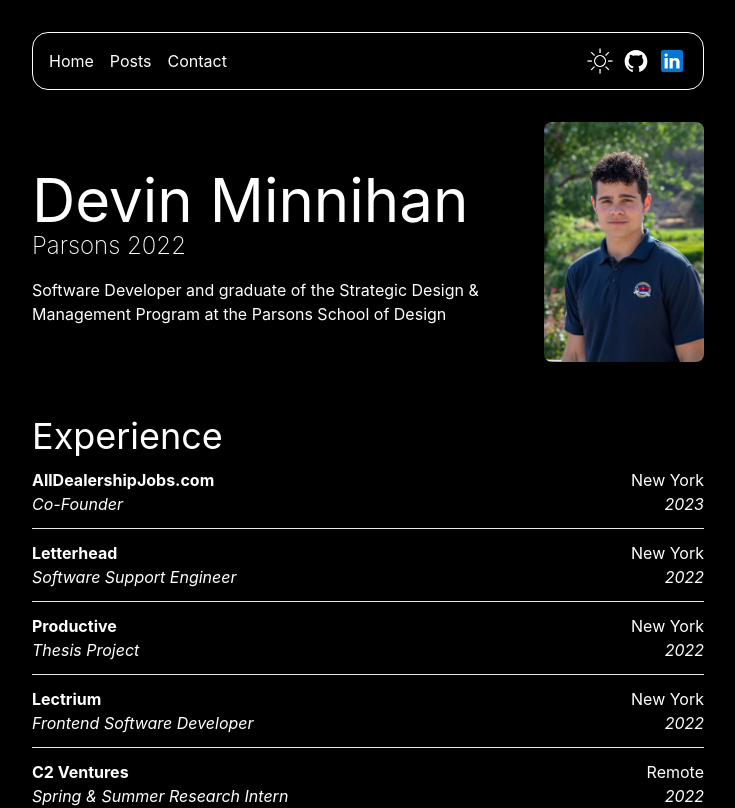
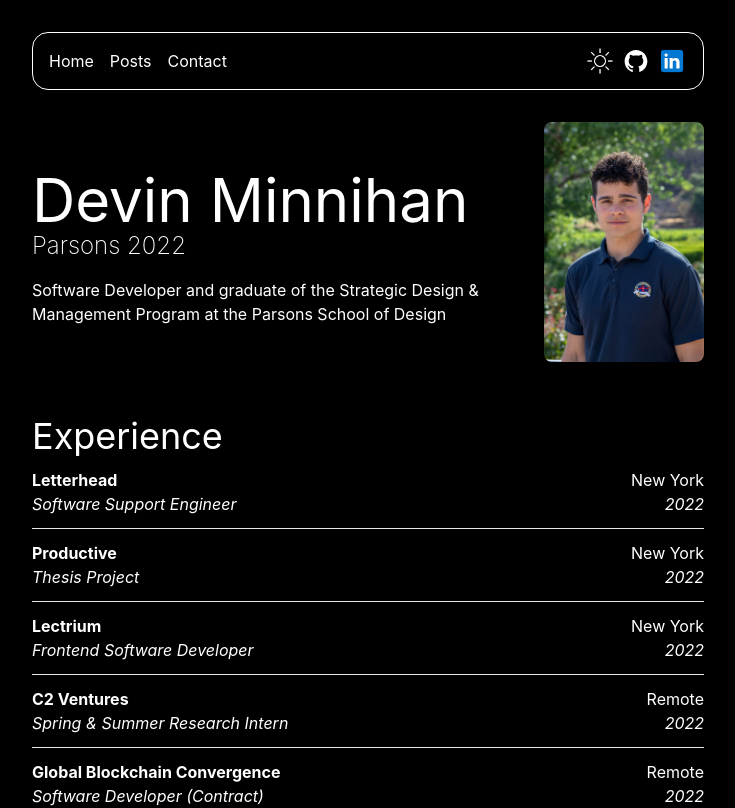
Before and after one commit to d2vin/mywebsite, a Next.js app: page / in a window 1280 px wide. Shown: the top 808 px of the page, without its empty margins (272-1007 px from the left). Built offline with nearby package versions, Linux system fonts and the light colour scheme.

Commit message:
update experience

```diff
--- a/components/experience.tsx
+++ b/components/experience.tsx
@@ -5,13 +5,13 @@
   return (
     <div className="pb-40">
       <h1 className="pt-8 text-4xl pl-4 md:pl-0 transition-all">Experience</h1>
-      <ExperienceLink
+      {/* <ExperienceLink
         company={'AllDealershipJobs.com'}
         position={'Co-Founder'}
         location={'New York'}
         year={'2023'}
         link={'https://www.alldealershipjobs.com/'}
-      />
+      /> */}
       <ExperienceLink
         company={'Letterhead'}
         position={'Software Support Engineer'}
```
